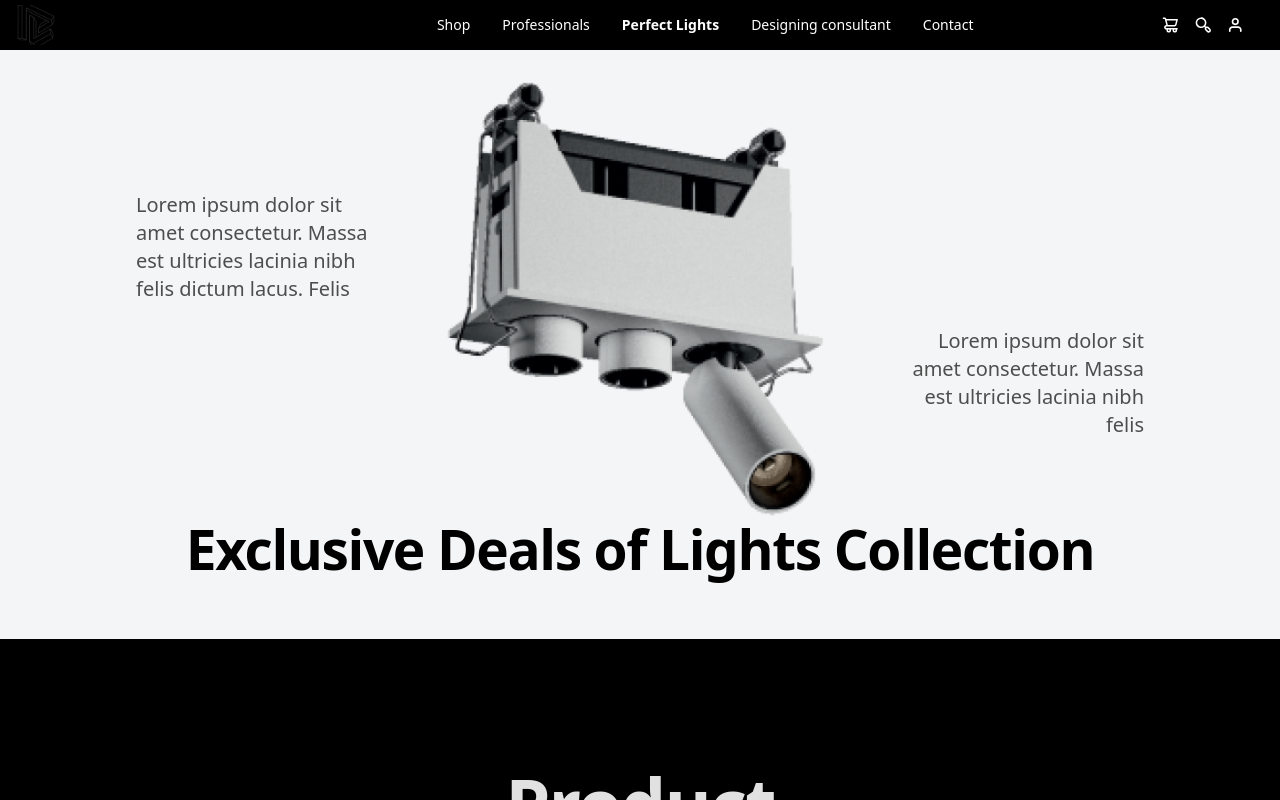
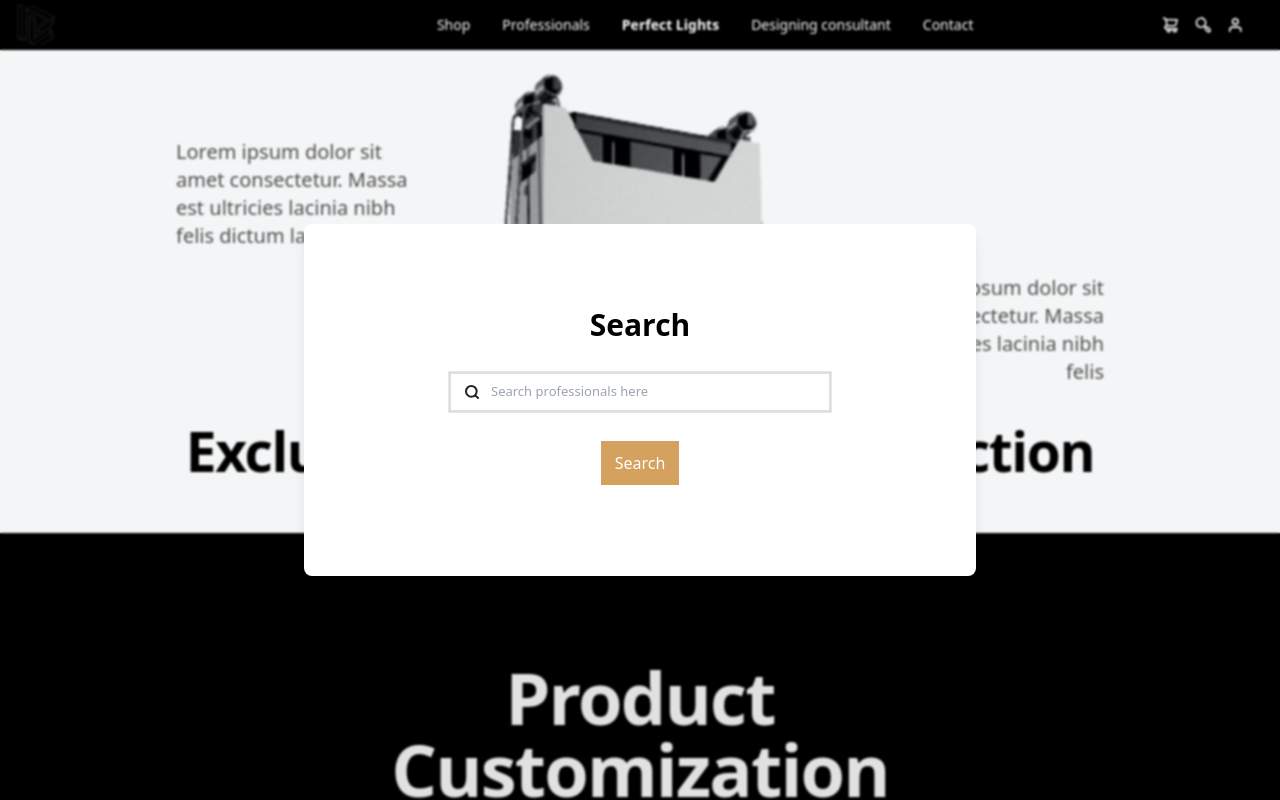
Before and after one commit to Alfred-Nelson/perfect-lights-components, a React (Create React App) app: page / in a window 1280 px wide. Both pictures are taken after a click on the element 1203 px from the left and 25 px from the top of the page. Shown: the top 800 px of the page. Built offline with nearby package versions, Linux system fonts and the light colour scheme; the HTML template or start-up script is replaced by a standard one.

Commit message:
Feature: Modal component and SeacrhModal home-page

```diff
--- a/public/index.html
+++ b/public/index.html
@@ -1,14 +1,12 @@
 <!DOCTYPE html>
 <html lang="en">
+
 <head>
   <meta charset="utf-8" />
   <link rel="icon" href="%PUBLIC_URL%/favicon.ico" />
   <meta name="viewport" content="width=device-width, initial-scale=1" />
   <meta name="theme-color" content="#000000" />
-    <meta
-      name="description"
-      content="Web site created using create-react-app"
-    />
+  <meta name="description" content="Web site created using create-react-app" />
   <link rel="apple-touch-icon" href="%PUBLIC_URL%/logo192.png" />
   <!--
       manifest.json provides metadata used when your web app is installed on a
@@ -26,9 +24,11 @@
     -->
   <title>React App</title>
 </head>
+
 <body>
   <noscript>You need to enable JavaScript to run this app.</noscript>
   <div id="root"></div>
+  <div id="modal"></div>
   <!--
       This HTML file is a template.
       If you open it directly in the browser, you will see an empty page.
@@ -40,4 +40,5 @@
       To create a production bundle, use `npm run build` or `yarn build`.
     -->
 </body>
+
 </html>
--- a/src/App.tsx
+++ b/src/App.tsx
@@ -178,8 +178,6 @@ function App() {
 
 
 
-
-
       {/* <div className="flex flex-wrap justify-center items-center gap-5 p-8">
         <SingleSelection value={0} disabled={true} />
         <SingleSelection value={1} disabled={false} />
--- /dev/null
+++ b/src/assets/CrossIcon.tsx
@@ -0,0 +1,24 @@
+import React from "react";
+import { IconProp } from "./ArrowIcons";
+
+const CrossIcon = ({ color }: IconProp) => {
+  return (
+    <svg
+      width="10"
+      height="10"
+      viewBox="0 0 10 10"
+      fill="none"
+      xmlns="http://www.w3.org/2000/svg"
+    >
+      <path
+        d="M1 1L9 9M9 1L1 9"
+        stroke={color || "inherit"}
+        strokeWidth="2"
+        strokeLinecap="round"
+        strokeLinejoin="round"
+      />
+    </svg>
+  );
+};
+
+export default CrossIcon;
--- /dev/null
+++ b/src/assets/Search.tsx
@@ -0,0 +1,12 @@
+import React from 'react'
+
+function Search() {
+  return (
+    <svg width="14" height="14" viewBox="0 0 14 14" fill="none" xmlns="http://www.w3.org/2000/svg">
+<path d="M13 13L10.1 10.1M11.6667 6.33333C11.6667 9.27885 9.27885 11.6667 6.33333 11.6667C3.38781 11.6667 1 9.27885 1 6.33333C1 3.38781 3.38781 1 6.33333 1C9.27885 1 11.6667 3.38781 11.6667 6.33333Z" stroke="#242424" stroke-width="2" stroke-linecap="round" stroke-linejoin="round"/>
+</svg>
+
+  )
+}
+
+export default Search
--- a/src/components/InputField.tsx
+++ b/src/components/InputField.tsx
@@ -10,7 +10,7 @@ type InputFieldType = {
     hint?: string | string[];
     error?: string;
     inputType?: string;
-    onChange: (text: string) => void;
+    // onChange: (text: string) => void;
     rightIcon?: React.ReactNode | null;
     leftIcon?: React.ReactNode | null;
     className?: string;
@@ -30,7 +30,7 @@ const InputField = ({
     variant = "primary",
     label = "",
     value = "",
-    onChange,
+    // onChange,
     inputType = "text",
     hint = [],
     leftIcon = null,
@@ -63,8 +63,7 @@ const InputField = ({
                 <p className="font-medium text-[15px] pb-2 px-1">{label}</p>
             )}
             <div
-                className={`relative w-full flex justify-between items-center border  ${focusInput && "border-pot-maroon"
-                    } stroke-black ease-in-out transition`}
+                className={`relative w-full flex justify-between items-center border stroke-black ease-in-out transition`}
             >
                 {leftIcon && (
                     <div className={`absolute inset-y-0 left-0 flex items-center pl-2 ml-2 pointer-events-none`}>{leftIcon}</div>
--- /dev/null
+++ b/src/components/Modal.tsx
@@ -0,0 +1,47 @@
+import React from "react";
+import { createPortal } from "react-dom";
+import { motion } from "framer-motion";
+
+type ModalPropType = {
+    handleCancel: () => void;
+    children: React.ReactNode;
+};
+
+const Modal = ({ handleCancel = () => { }, children }: ModalPropType) => {
+    return createPortal(
+        <>
+            <div
+            onClick={handleCancel}
+            >
+                <motion.div
+                    initial={{ opacity: 0 }}
+                    animate={{ opacity: 0.5 }}
+                    transition={{ duration: 0.2 }}
+                    exit={{ opacity: 0 }}
+                    className="w-screen h-screen fixed top-0 left-0 z-[48]"
+                ></motion.div>
+                <div className="w-screen h-screen fixed top-0 left-0 z-[49] backdrop-blur-[1px]"></div>
+            </div>
+            <div
+                onClick={(e) => {
+                    e.preventDefault();
+                    e.stopPropagation();
+                }}
+                className="pointer-events-none grid px-2 py-2 place-items-center w-screen z-[50] h-screen fixed top-0 left-0"
+            >
+                <div
+                    onClick={(e) => {
+                        e.preventDefault();
+                        e.stopPropagation();
+                    }}
+                    className={`select-none z-[50] pointer-events-auto w-[80vw] max-w-2xl h-fit flex flex-col p-3 bg-white rounded-lg shadow-lg`}
+                >
+                    {children}
+                </div>
+            </div>
+        </>,
+        document.getElementById("modal")!
+    );
+};
+
+export default Modal;
--- a/src/components/NavigationOutlet/TopNavbar.tsx
+++ b/src/components/NavigationOutlet/TopNavbar.tsx
@@ -1,13 +1,17 @@
-import React from 'react'
+import { useState } from 'react'
 import logo from "../../assets/logo1.png"
-
-
-
 import CartIcon from "../../assets/CartIcon";
 import SearchIcon from '../../assets/SearchIcon';
 import UserIcon from '../../assets/UserIcon';
 import { navItems } from '../../utils/navitems';
+import SearchModal from '../../pages/HomeComponents/SearchModal';
+
 function TopNavbar() {
+    const [openModal, setOpenModal] = useState<boolean>(false);
+
+    const handleOpen = () => {
+        setOpenModal(true);
+    }
     return (
         <header>
             <nav className='flex flex-row justify-between bg-black text-white h-[50px]'>
@@ -30,10 +34,17 @@ function TopNavbar() {
                 </div>
 
                 <div className='flex flex-row space-x-4 items-center mr-9'>
-                    <div><CartIcon /></div>
-                    <div><SearchIcon /></div>
-                    <div><UserIcon /></div>
+                    <div className="cursor-pointer"><CartIcon /></div>
+                    <div onClick={handleOpen} className="cursor-pointer"><SearchIcon /></div>
+                    <div className="cursor-pointer"><UserIcon /></div>
                 </div>
+
+                {
+                    openModal && <SearchModal
+                        handleClose={() => setOpenModal(false)}
+                    />
+                }
+
             </nav>
         </header>
     )
--- a/src/pages/HomeComponents/ExclusiveDeal.tsx
+++ b/src/pages/HomeComponents/ExclusiveDeal.tsx
@@ -5,14 +5,14 @@ function ExclusiveDeal() {
 
 
     return (
-        <div className='flex flex-col space-y-0 bg-pot-grey1 px-0 py-12 '>
+        <div className='flex flex-col space-y-0 bg-pot-grey1 px-0 py-10 '>
             <div className='h-auto flex justify-center space-x-12 items-center w-full   text-xl text-[#4E4E4E]'>
                 <div className='flex justify-center  w-[20%] -mt-28 text-left h-auto '>
                     <motion.p initial={{ x: -100, opacity: 0 }} whileInView={{ x: 0, opacity: 1, transition: { type: "spring", bounce: 0.4, duration: 1 } }} viewport={{ once: false, amount: 0.5 }}>
                         Lorem ipsum dolor sit amet consectetur. Massa est ultricies lacinia nibh felis dictum lacus. Felis
                     </motion.p>
                 </div>
-                <div className='flex justify-center items-center w-[400px] h-[410px]'>
+                <div className='flex justify-center items-center w-[320px] h-[320px]'>
                     <img className="  w-[full] h-[full] object-cover " src={image41} alt="Theatre Lights Prolights Eclipsehdtubk - Etc Source 4 Png@seekpng.com"></img>
                 </div>
                 <div className='w-[20%] mt-40  text-right'>
--- a/src/pages/HomeComponents/ProductSlider.tsx
+++ b/src/pages/HomeComponents/ProductSlider.tsx
@@ -35,9 +35,9 @@ function ProductSlider() {
     return (
 
         <div className="appearance-none bg-white text-black">
-            <div className="m-auto w-[700px] text-center ">
-                <h1 className="text-[50px] font-bold">Professionally</h1>
-                <h1 className="text-[50px] font-bold"> Recommended Products</h1>
+            <div  className="m-auto w-[700px] text-center ">
+                <motion.h1 initial={{ x: -100, opacity: 0 }} whileInView={{ x: 0, opacity: 1, transition: { type: "spring", bounce: 0.4, duration: 1 } }} viewport={{ once: false, amount: 0.5 }} className="text-[50px] font-bold">Professionally</motion.h1>
+                <motion.h1 initial={{ x: 100, opacity: 0 }} whileInView={{ x: 0, opacity: 1, transition: { type: "spring", bounce: 0.4, duration: 1 } }} viewport={{ once: false, amount: 0.5 }} className="text-[50px] font-bold"> Recommended Products</motion.h1>
             </div>
             <div className="w-[100%] flex  justify-center items-center gap-5 py-8 mt-10">
                 <div
--- /dev/null
+++ b/src/pages/HomeComponents/SearchModal.tsx
@@ -0,0 +1,35 @@
+import React from 'react'
+import Search from '../../assets/Search';
+import Button from '../../components/Button';
+import InputField from '../../components/InputField';
+import Modal from '../../components/Modal'
+
+type SearchModalPropType = {
+  handleClose: () => void;
+};
+function SearchModal(
+  { handleClose }: SearchModalPropType
+) {
+  return (
+    <Modal
+      handleCancel={handleClose}
+    >
+      <div className="px-2 pb-2 flex flex-col justify-between items-center">
+        <div className="flex flex-col gap-7 w-full xl:w-[40vw] min-h-[40vh] max-h-[60vh] items-center justify-center">
+          <h1 className='font-bold text-3xl'>Search</h1>
+          <div className='flex items-center w-96'>
+            <InputField
+              placeholder="Search professionals here"
+              // onChange={(text) => console.log(text)}
+              leftIcon={<Search />}
+              variant={"primary"}
+            />
+          </div>
+          <div className=' w-70'><Button variant='primary' label='Search' /></div>
+        </div>
+      </div>
+    </Modal>
+  )
+}
+
+export default SearchModal
--- a/src/types/custom.d.ts
+++ b/src/types/custom.d.ts
@@ -9,6 +9,12 @@ declare module "*.png" {
 }
 
 declare module "*.svg" {
-    const path: string;
+    const path: any;
     export default path;
 }
+
+// declare module "\*.svg" {
+//     import React = require("react");
+//     const ReactComponent: React.FC<React.SVGProps<SVGSVGElement>>;
+//     export default ReactComponent;
+//   }
```
Also changed, not shown: src/components/Footer.tsx (+27 -0 lines), src/assets/svg/search.svg (added). Lines whose indentation alone changed are shown as unchanged.
